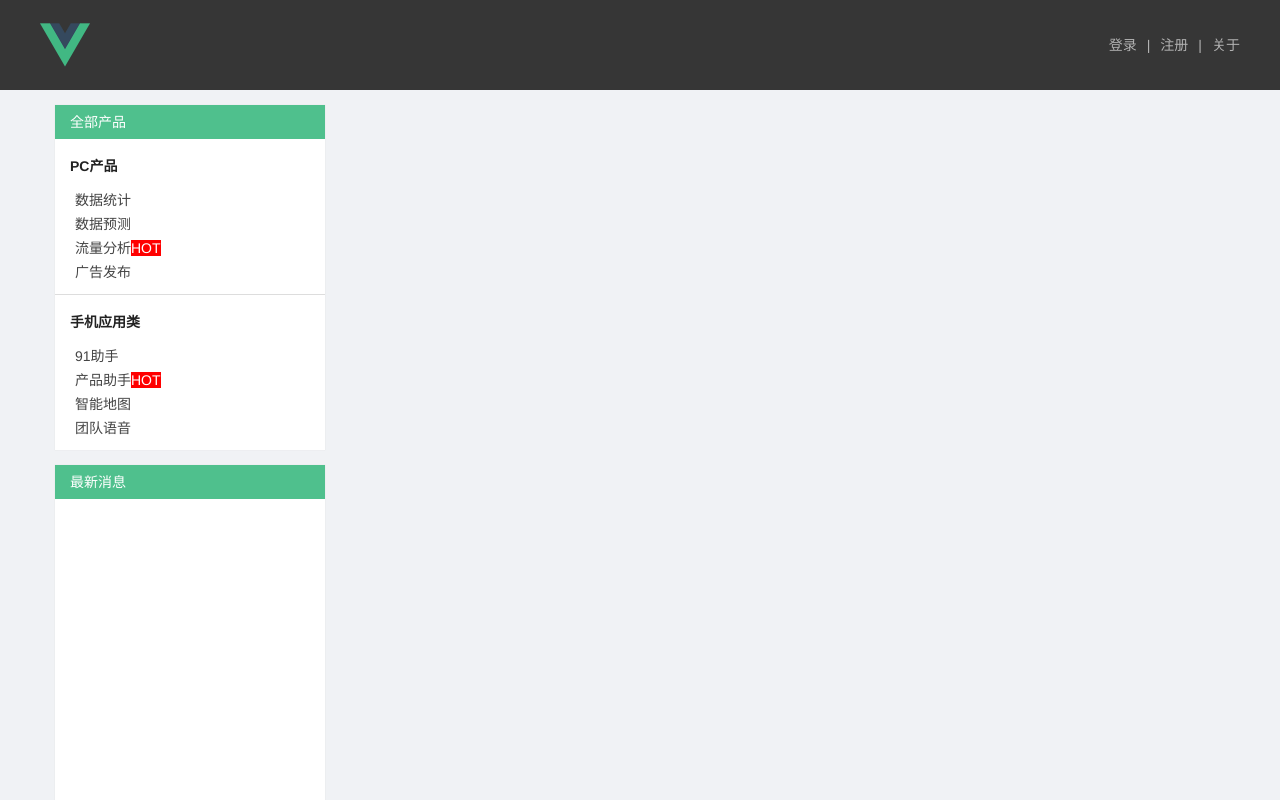
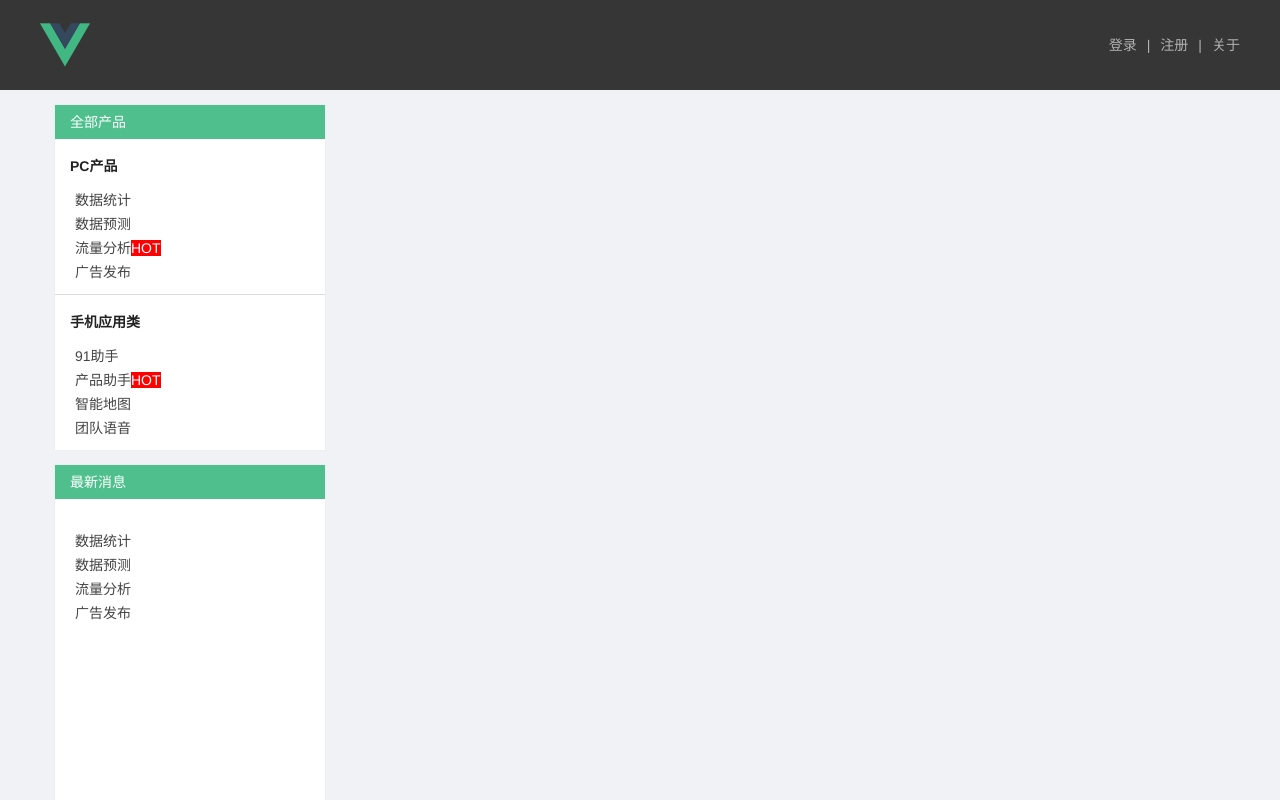
Before and after one commit to caoxianwei/vueshop, a Vue app: page / in a window 1280 px wide. Shown: the top 800 px of the page. Built offline with nearby package versions, Linux system fonts and the light colour scheme.

Commit message:
add  newlist and hot

```diff
--- a/src/pages/index.vue
+++ b/src/pages/index.vue
@@ -18,6 +18,9 @@
       <div class="index-left-block lastest-news">
         <h2>最新消息</h2>
         <ul>
+          <li v-for="item in newList">
+            <a :href="item.url">{{item.title}}</a>
+          </li>
         </ul>
       </div>
     </div>
@@ -30,6 +33,19 @@
   export default {
     data () {
       return {
+        newList: [{
+          title: '数据统计',
+          url: 'http://starcraft.com'
+        }, {
+          title: '数据预测',
+          url: 'http://warcraft.com'
+        }, {
+          title: '流量分析',
+          url: 'http://overwatch.com'
+        }, {
+          title: '广告发布',
+          url: 'http://hearstone.com'
+        }],
         productList: {
           pc: {
             title: 'PC产品',
```
Also changed, not shown: .eslintrc.js.
